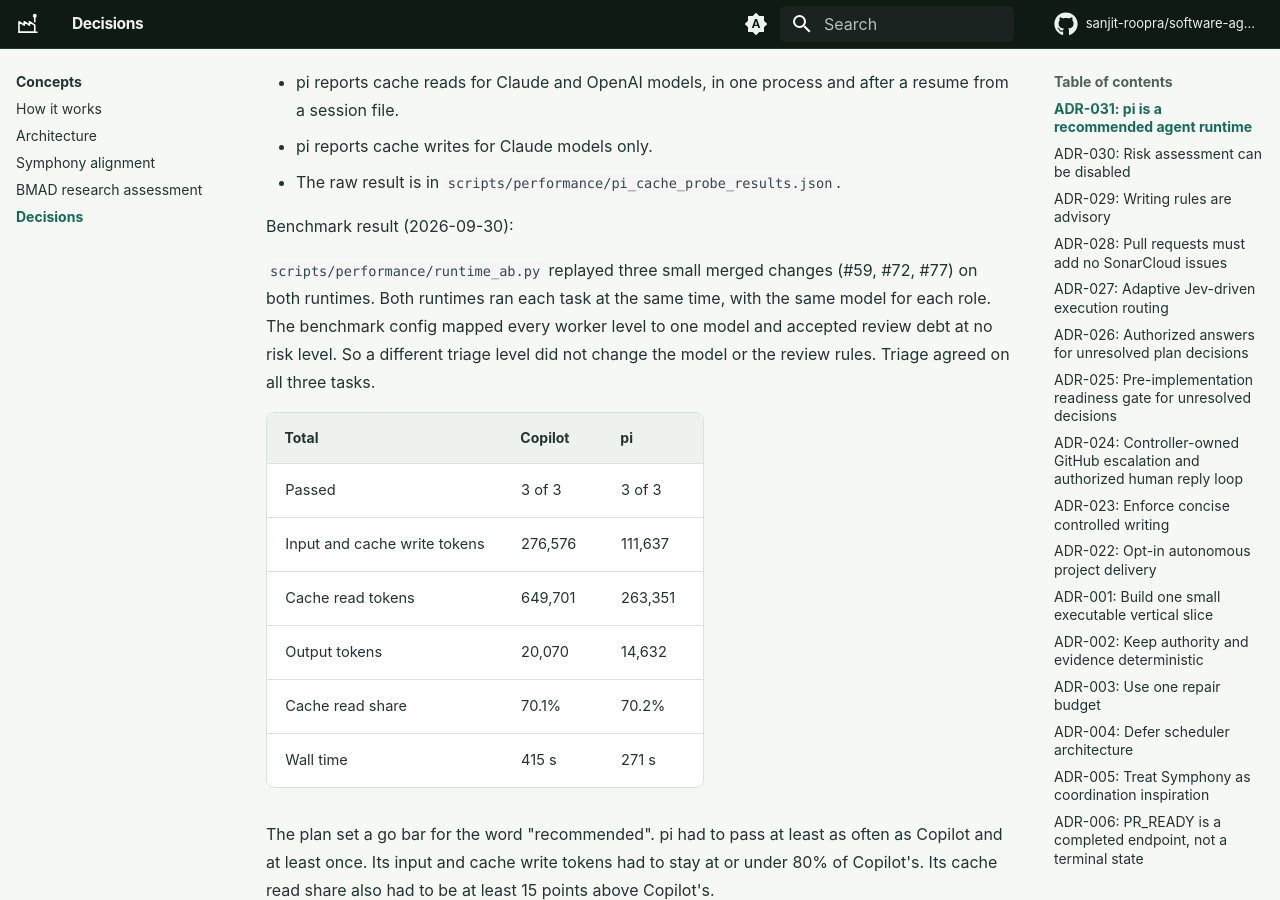
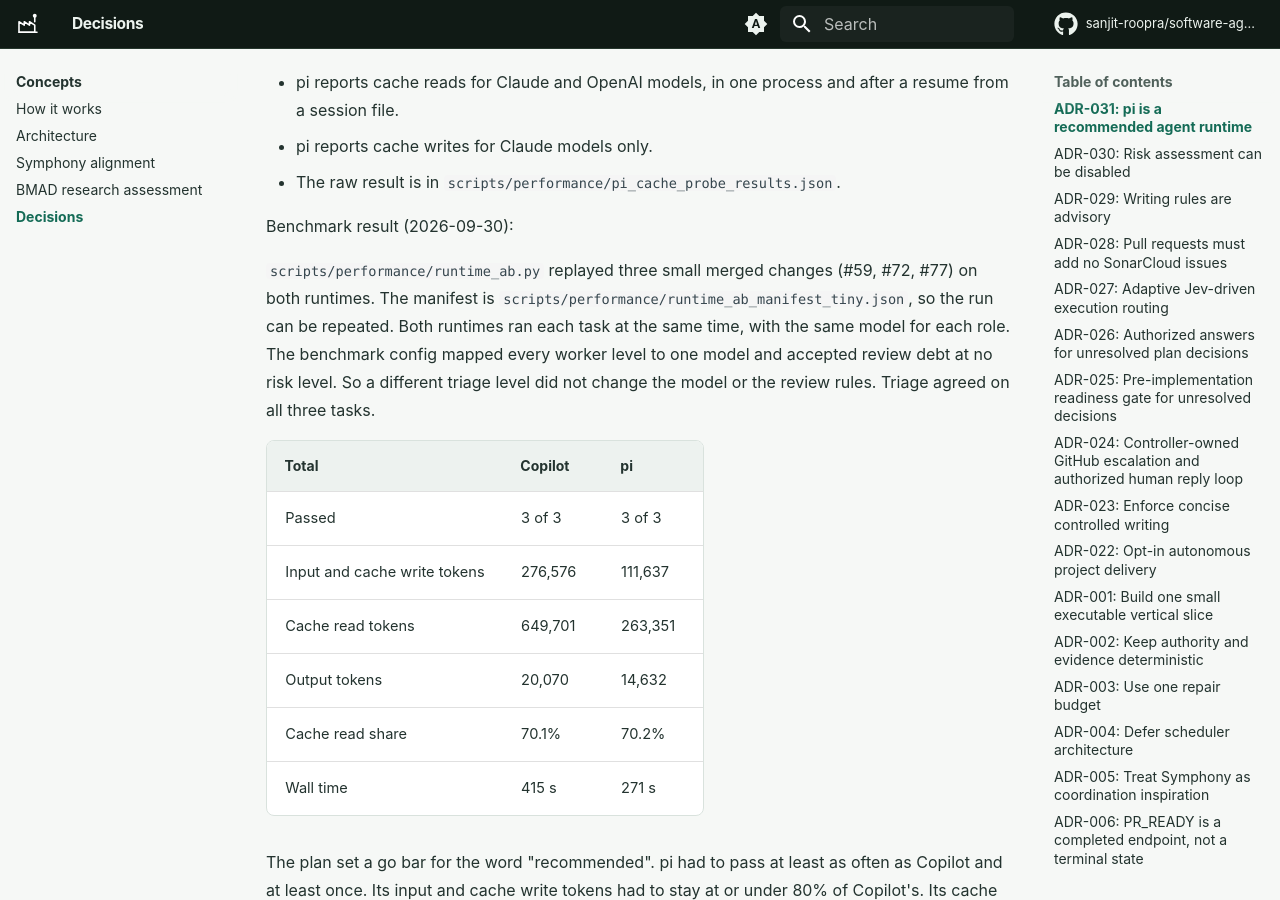
Before and after one commit to sanjit-roopra/software-agent-factory, an MkDocs documentation site: the page built from docs/decisions.md, in a window 1280 px wide and 900 px high, scrolled down 1009 px. Built offline with MkDocs 1.6.1 and Material for MkDocs 9.7.7, drawn with Linux system fonts in a browser that asks for light colours; comment, search, counter and statistics services are not loaded.

Commit message:
chore(perf): commit the tiny A/B manifest behind ADR-031
ADR-031 cites a benchmark on #59, #72 and #77. The manifest lived only
in the gitignored metrics folder, so nobody could repeat the run. It is
now `scripts/performance/runtime_ab_manifest_tiny.json`, and ADR-031
names it.

Co-Authored-By: Claude Opus 5.5 <noreply@anthropic.com>

```diff
--- a/docs/decisions.md
+++ b/docs/decisions.md
@@ -38,6 +38,7 @@ Spike result (2026-09-28, pi 0.84.4, provider `github-copilot`):
 Benchmark result (2026-09-30):
 
 `scripts/performance/runtime_ab.py` replayed three small merged changes (#59, #72, #77) on both runtimes.
+The manifest is `scripts/performance/runtime_ab_manifest_tiny.json`, so the run can be repeated.
 Both runtimes ran each task at the same time, with the same model for each role.
 The benchmark config mapped every worker level to one model and accepted review debt at no risk level.
 So a different triage level did not change the model or the review rules.
```
Also changed, not shown: 1 other file.
